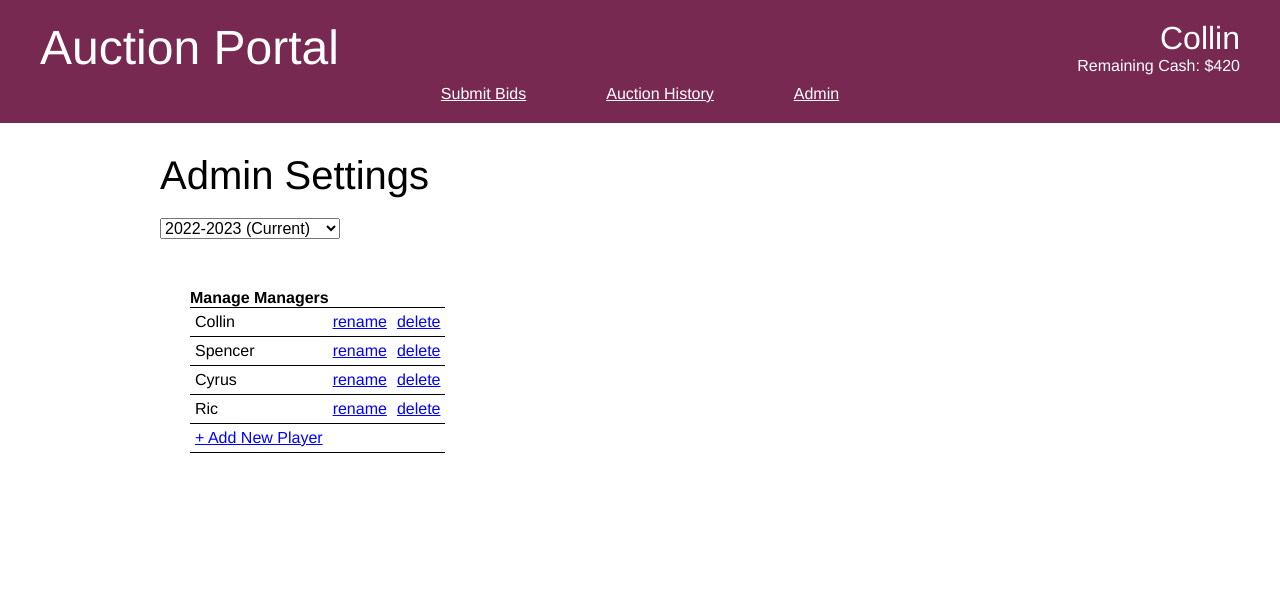
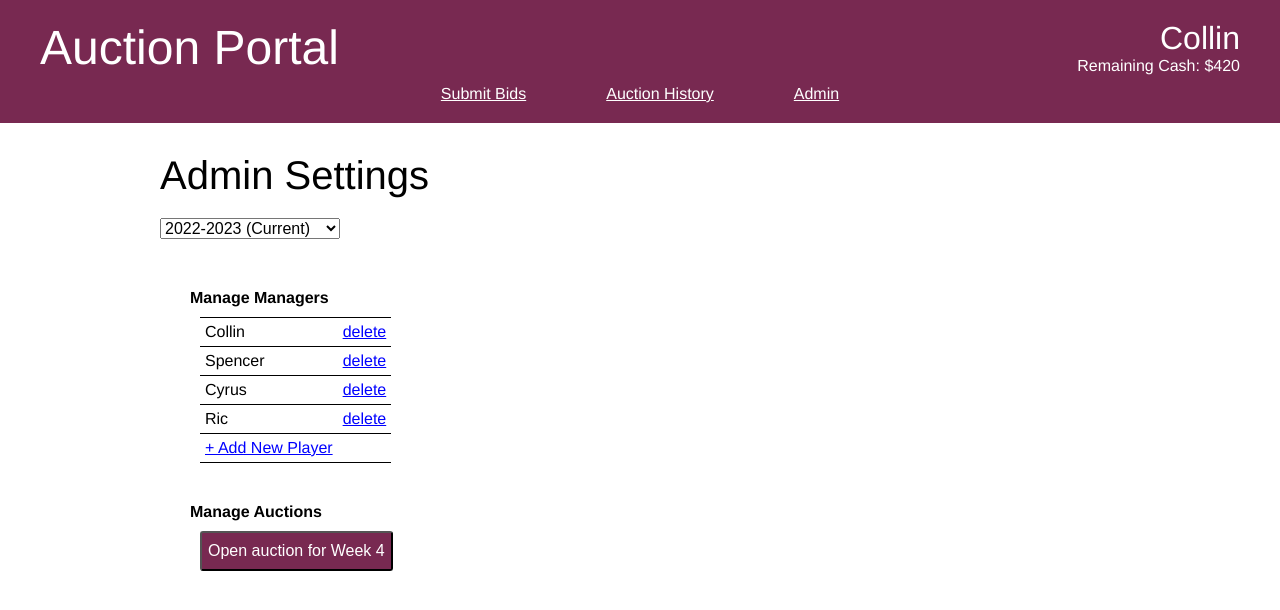
Before and after one commit to collinmurd/ff_auctions, a React (Create React App) app in the folder app/: page /admin in a window 1280 px wide. Shown: the top 610 px of the page. Built offline with nearby package versions, Linux system fonts and the light colour scheme.

Commit message:
manage auctions options

```diff
--- a/app/src/components/Admin.css
+++ b/app/src/components/Admin.css
@@ -17,6 +17,7 @@
 /* ManageManagers */
 
 #manageManagers table {
+    margin: 10px;
     border-top: 1px solid black;
     border-spacing: 0;
 }
@@ -34,3 +35,13 @@
 .clickableSpan:hover {
     cursor: pointer;
 }
+
+/* ManageAuctions */
+
+#manageAuctions {
+    margin-top: 40px;
+}
+
+#manageAuctions button {
+    margin: 10px;
+}
--- a/app/src/components/Admin.tsx
+++ b/app/src/components/Admin.tsx
@@ -22,6 +22,9 @@ const managers: {[season: string]: string[]} = {
         "Nick"
     ]
 }
+
+const currentWeek = 4;
+const existingAuction = false;
 
 type AdminProps = {};
 type AdminState = {
@@ -49,6 +52,7 @@ export class Admin extends React.Component<AdminProps, AdminState> {
                 <AdminSeasonSelect season={this.state.season} updateSeason={this.handleSeasonChange}/>
                 <div id="adminSettings">
                     <ManageManagers season={this.state.season} />
+                    <ManageAuctions currentWeek={currentWeek} existingAuction={existingAuction} />
                 </div>
             </div>
         );
@@ -113,7 +117,6 @@ class ManageManagers extends React.Component<ManageManagersProps> {
                         <tr>
                             <td><span className="clickableSpan">+ Add New Player</span></td>
                             <td></td>
-                            <td></td>
                         </tr>
                     </tbody>
                 </table>
@@ -125,9 +128,37 @@ class ManageManagers extends React.Component<ManageManagersProps> {
         return managers[this.props.season].map(manager =>
             <tr key={manager}>
                 <td>{manager}</td>
-                <td><span className="clickableSpan">rename</span></td>
                 <td><span className="clickableSpan">delete</span></td>
             </tr>
         );
     }
 }
+
+// ----------------------------------------------
+
+type ManageAuctionsProps = {
+    currentWeek: number,
+    existingAuction: boolean
+};
+class ManageAuctions extends React.Component<ManageAuctionsProps> {
+    constructor(props: ManageAuctionsProps) {
+        super(props);
+    }
+
+    render() {
+        return (
+            <div id="manageAuctions">
+                <h4><strong>Manage Auctions</strong></h4>
+                {this.getOpenOrCloseOption()}
+            </div>
+        );
+    }
+
+    getOpenOrCloseOption() {
+        if (this.props.existingAuction) {
+            return <button className="button">Close current auction</button>
+        } else {
+            return <button className="button">Open auction for Week {this.props.currentWeek}</button>
+        }
+    }
+}
--- a/app/src/components/App.css
+++ b/app/src/components/App.css
@@ -49,7 +49,7 @@ h4 {
 
 .button {
     height: 40px;
-    width: 120px;
+    min-width: 120px;
     font-size: 16px;
     /* float: right; */
     background-color: #782951;
```
